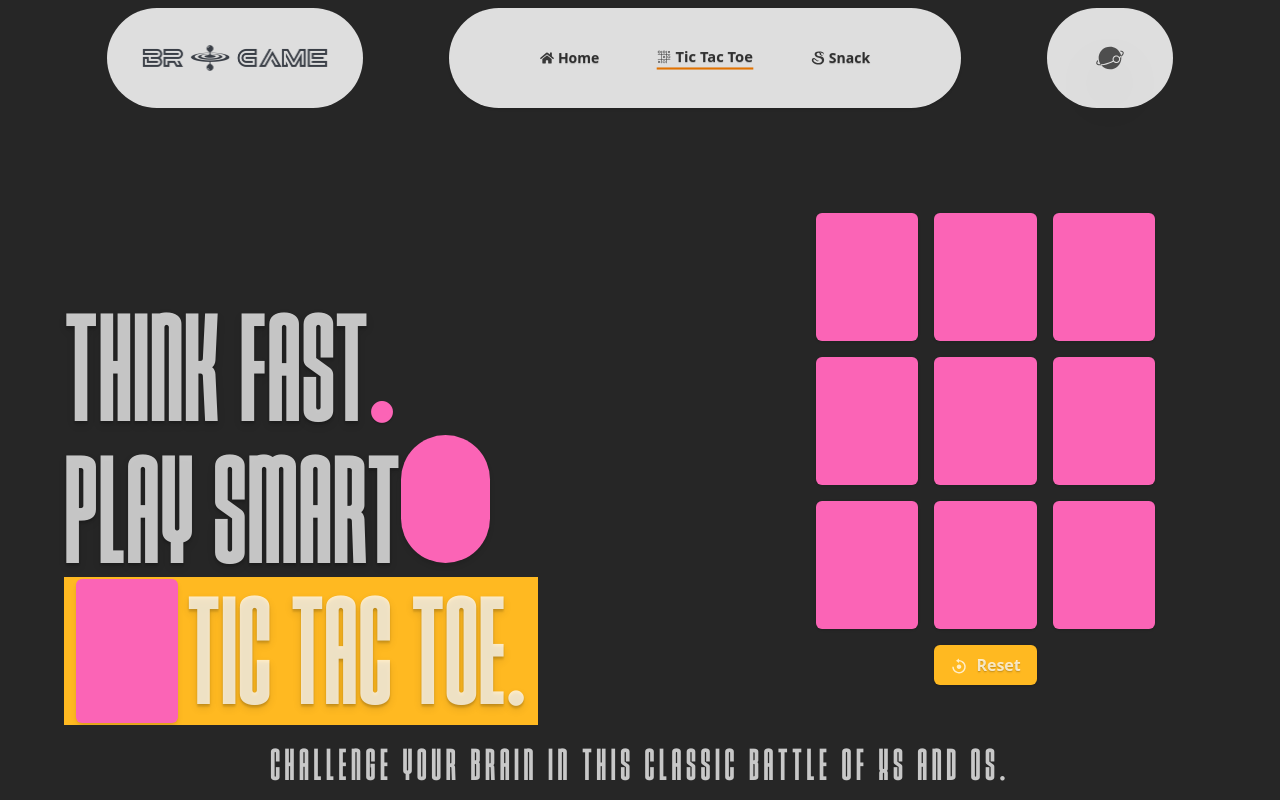
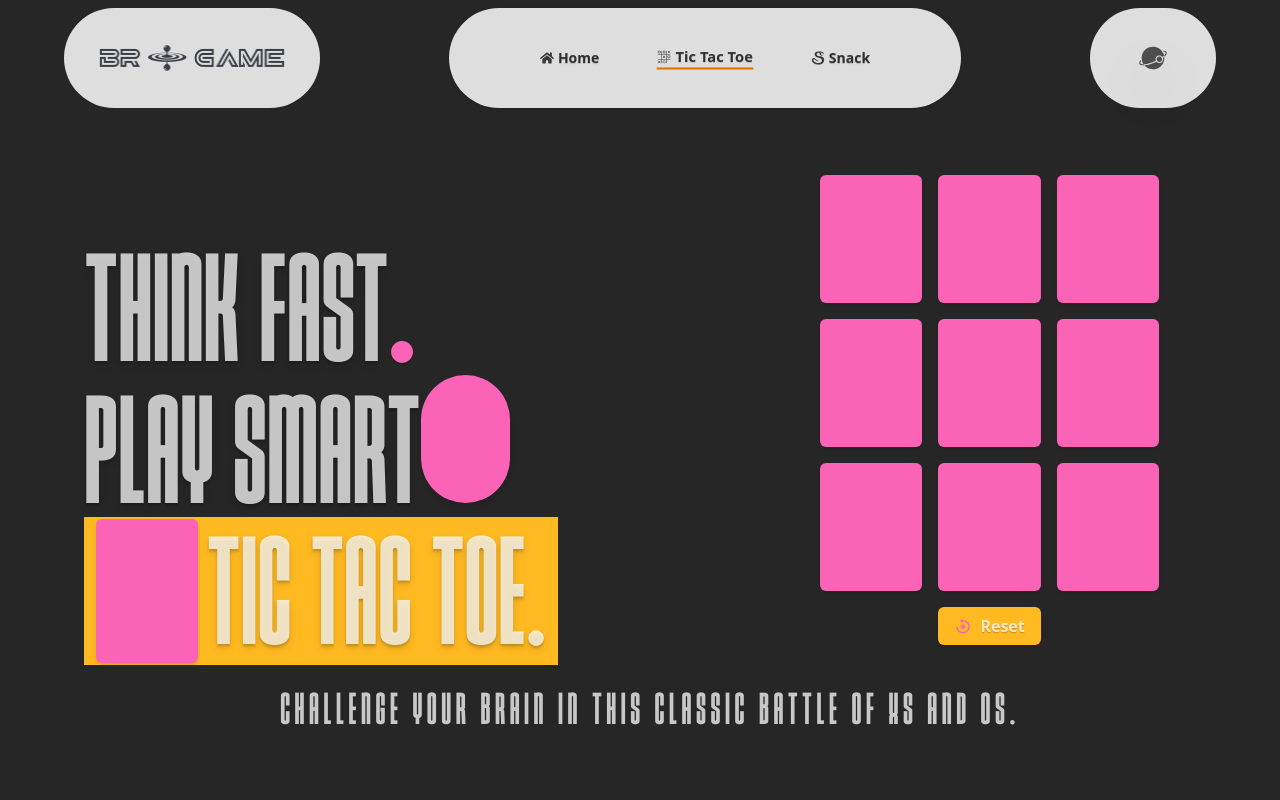
Before and after one commit to ravi181919/Br-Games, a React (Vite) app: page /tic-tac-toe in a window 1280 px wide. Built offline with nearby package versions, Linux system fonts and the light colour scheme.

Commit message:
add reset button and new animation in tic tac toe

```diff
--- a/src/components/Navbar.jsx
+++ b/src/components/Navbar.jsx
@@ -29,7 +29,7 @@ const Navbar = () => {
     setDark(!dark);
   };
   return (
-    <div className="w-full h-[14vh] flex items-center pt-2 justify-center transition-all duration-800 py-1">
+    <div className="w-full h-[14vh] flex items-center pt-2 justify-between  transition-all duration-800 py-1">
       <motion.div
         initial={{ opacity: 0 }}
         animate={{ opacity: 1 }}
--- a/src/pages/Tictactoe.jsx
+++ b/src/pages/Tictactoe.jsx
@@ -2,11 +2,20 @@ import React from "react";
 import Navbar from "../components/Navbar";
 import { motion } from "framer-motion";
 import { BiReset } from "react-icons/bi";
+import { GiSkullCrossedBones } from "react-icons/gi";
+import { SiAnaconda } from "react-icons/si";
+
 const Tictactoe = () => {
+  const [xoIcon, setXoIcon] = React.useState("");
+
+  const handleXoIconsChange = () => {};
+
   return (
-    <div className="w-full min-h-[100vh]  bg-black/85 dark:bg-white/65 dark:text-black/75 text-white/75 justify-center transition-all duration-800 relative px-16">
-      <Navbar />
-      <div className="h-[86vh] w-full flex flex-col  items-center justify-center">
+    <div className="w-full min-h-[100vh] bg-black/85 dark:bg-white/65 dark:text-black/75 text-white/75 flex flex-col justify-center items-center transition-all duration-800 relative px-16">
+      <div className="absolute w-full top-0 left-0">
+        <Navbar />
+      </div>
+      <div className="h-[86vh] w-full flex flex-col relative pt-5 pl-5 items-center justify-between">
         <div className="w-full h-full flex items-end justify-between">
           <div className="w-[60%] text-shadow-lg">
             <motion.h1
@@ -61,7 +70,7 @@ const Tictactoe = () => {
               </motion.span>
             </motion.h1>
           </div>
-          <div className="w-[40%] h-[90%] flex items-start justify-center flex-col gap-4 p-10">
+          <div className="w-[40%] h-[90%] flex items-center justify-start flex-col gap-4 p-10">
             {new Array(3).fill("").map((verticalItems, verticalItemsIndex) => (
               <div
                 className="w-full flex flex-wrap justify-center gap-4"
@@ -76,7 +85,9 @@ const Tictactoe = () => {
                       transition={{ duration: 2, delay: 1, ease: "backInOut" }}
                       className="inline-block w-[8vw] h-[16vh] rounded-md bg-pink-400 shadow"
                       key={horizontalItemsIndex}
-                    ></motion.span>
+                    >
+                      {}
+                    </motion.span>
                   ))}
               </div>
             ))}
@@ -94,12 +105,19 @@ const Tictactoe = () => {
                 className="px-4 py-1 font-bold rounded-md text-md text-shadow-sm shadow flex items-center justify-center gap-2 overflow-hidden"
               >
                 <motion.span
-                  initial={{ y: 100, opacity: 0 }}
-                  animate={{ y: 0, opacity: 1 }}
-                  transition={{ duration: 1, delay: 2.2, ease: "backInOut" }}
-                  className="inline-block pt-0.5 font-black"
+                  initial={{ y: 100, color: "rgba(0,0,0,0)", opacity: 0 }}
+                  animate={{ y: 0, color: "#fb64b6", opacity: 1 }}
+                  transition={{ duration: 1, delay: 1.5, ease: "backInOut" }}
+                  className="inline-block font-black pt-1.5"
                 >
-                  <BiReset size={18} />
+                  <motion.span
+                    initial={{ rotate: 0, opacity: 0 }}
+                    animate={{ rotate: -360, opacity: 1 }}
+                    transition={{ duration: 1, delay: 3, ease: "backInOut" }}
+                    className="inline-block"
+                  >
+                    <BiReset size={18} />
+                  </motion.span>
                 </motion.span>
                 <motion.span
                   initial={{ scaleX: 0, opacity: 0 }}
@@ -118,7 +136,7 @@ const Tictactoe = () => {
           initial={{ x: "-100%", opacity: 0.2 }}
           animate={{ x: 0, opacity: 1 }}
           transition={{ duration: 2, ease: "linear" }}
-          className="text-[3.5vw] pt-2 w-full text-center tracking-widest font-[kajiro]"
+          className="text-[3.5vw] pt-2 mt-1 w-full h-fit  leading- text-center tracking-widest font-[kajiro] relative"
         >
           Challenge your brain in this classic battle of Xs and Os.
         </motion.p>
```
